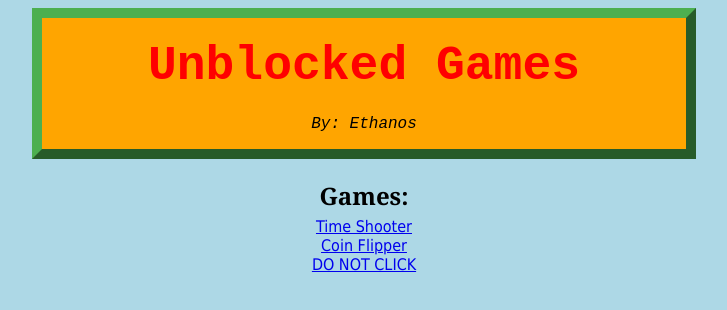
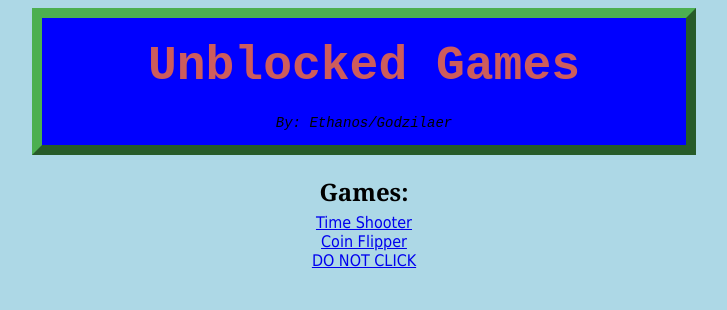
Before and after one commit to Godzilaer/godzilaer.github.io, a plain HTML site: page index.html in a window 1280 px wide. Shown: the whole page, without its empty margins (276-1003 px from the left). Drawn offline with Linux system fonts and the light colour scheme.

Commit message:
Update index.html

```diff
--- a/index.html
+++ b/index.html
@@ -12,7 +12,7 @@
 				margin-left: 300px;
 				margin-right: 300px;
 				border: 10px outset #4CAF50;
-				background-color: orange;
+				background-color: blue;
 				text-align: center;
 				font-family: 'Courier New', sans-serif;
 			}
@@ -20,7 +20,7 @@
 				margin-top: -15px;
 				text-align: center;
 				font-family: Tahoma;
-				font-size:"5"
+				font-size:"24px"
 			}
 		</style>
 	</head>
@@ -28,16 +28,14 @@
 	<body style="background-color: lightblue;">
 		<header>
 			<div class="top">
-				<h1 align="center" style="color:red;">
+				<h1 align="center" style="color:indianred;">
 					<font size="7">
 						Unblocked Games
 					</font>
 				</h1>
 
-				<p>
-					<font size="3">
-						<i>By: Ethanos</i>
-					</font>
+				<p style="font-size:14px">
+					<i>By: Ethanos/Godzilaer</i>
 				</p>
 			</div>
 		</header>
```
